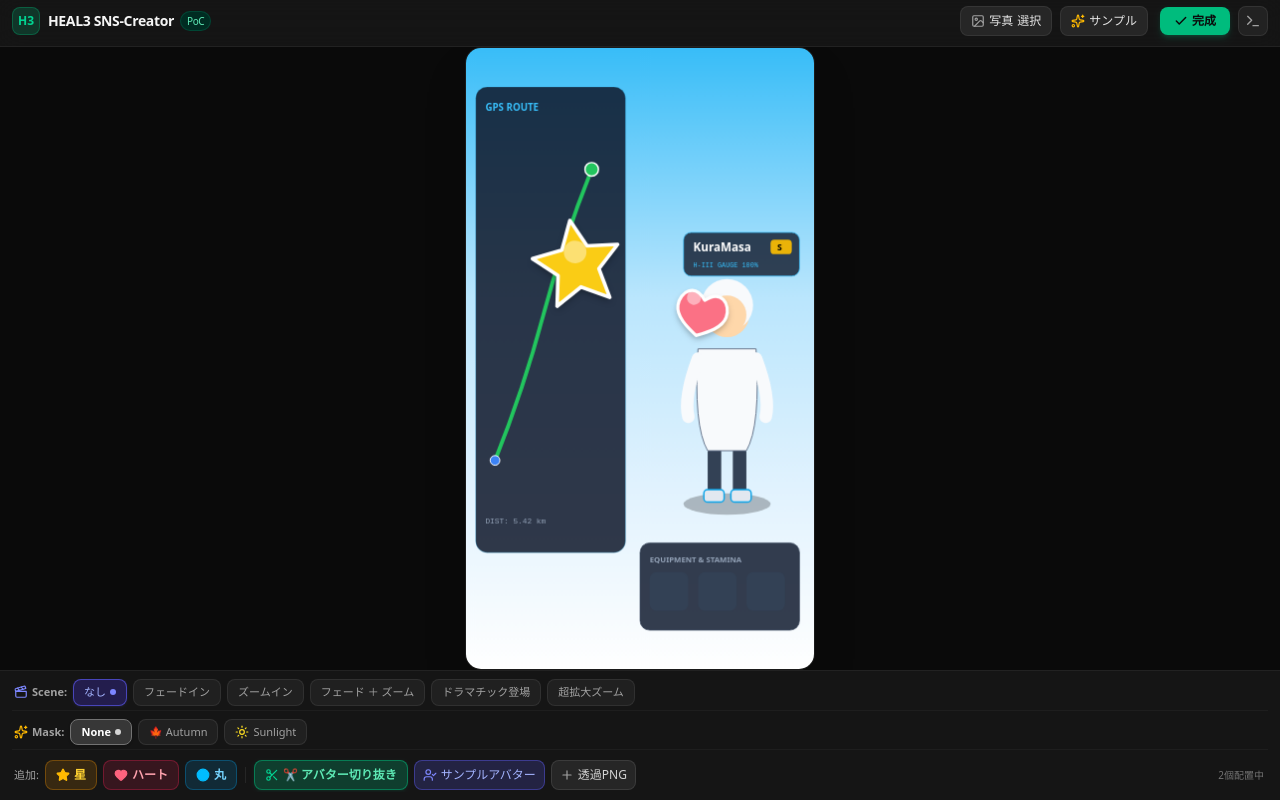
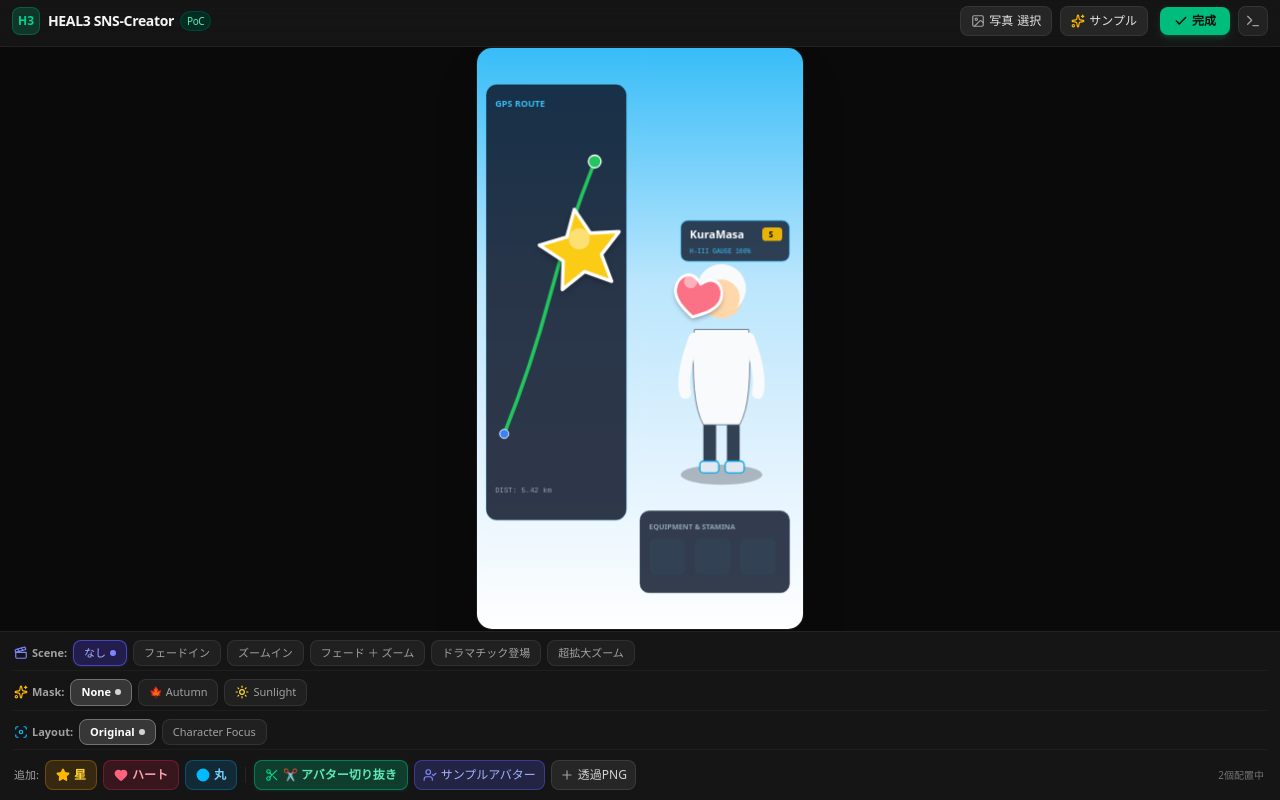
Before and after one commit to KuraMasajapan/HEAL3-SNS-CREATOR, a React (Vite) app: page / in a window 1280 px wide. Built offline with nearby package versions, Linux system fonts and the light colour scheme.

Commit message:
feat: add layout mode support
Introduce LayoutMode type and state to support switching between 'original' and 'character_focus' views, including implementation of center-focused cropping in the renderer.

```diff
--- a/src/App.tsx
+++ b/src/App.tsx
@@ -5,7 +5,7 @@
  */
 
 import { useCallback, useEffect, useState } from 'react';
-import { BaseImageState, DeveloperInfoData, MaskConfig, MotionId, SceneMotionId, StampItem, StampType } from './engine/types.ts';
+import { BaseImageState, DeveloperInfoData, LayoutMode, MaskConfig, MotionId, SceneMotionId, StampItem, StampType } from './engine/types.ts';
 import { calculateExportDimensions, ExportQuality, QUALITY_PRESETS } from './engine/config.ts';
 import { createForegroundItem, loadPresetImage, SAMPLE_AVATAR_DATA_URL, SAMPLE_PRESETS, SamplePreset } from './engine/sampleImages.ts';
 import { detectDeviceBrowser, getCurrentViewportDimensions, initViewportHeightSync, processUserImage } from './engine/viewport.ts';
@@ -70,6 +70,9 @@ export default function App() {
     type: 'none',
     intensity: 'medium',
   });
+
+  // Layout state (Minimal PoC: Original vs Character Focus)
+  const [layoutMode, setLayoutMode] = useState<LayoutMode>('original');
 
   // Stamps & Foreground Items collection (normalized coordinates)
   const [stamps, setStamps] = useState<StampItem[]>(INITIAL_STAMPS);
@@ -364,7 +367,8 @@ export default function App() {
           setExportProgress(percent);
           setExportStatusText(text);
         },
-        maskConfig
+        maskConfig,
+        layoutMode
       );
 
       setExportResult(result);
@@ -387,7 +391,7 @@ export default function App() {
     } finally {
       setIsExporting(false);
     }
-  }, [baseImage, stamps, sceneMotionId, preferredExportMode, exportQuality, maskConfig]);
+  }, [baseImage, stamps, sceneMotionId, preferredExportMode, exportQuality, maskConfig, layoutMode]);
 
   // Handle "完成" (Finish)
   const handleFinishClick = () => {
@@ -448,6 +452,7 @@ export default function App() {
           sceneMotionId={sceneMotionId}
           sceneMotionTrigger={sceneMotionTrigger}
           maskConfig={maskConfig}
+          layoutMode={layoutMode}
           isFinishedMode={isFinishedMode}
           onSelectStamp={setSelectedStampId}
           onUpdateStamp={handleUpdateStamp}
@@ -463,6 +468,7 @@ export default function App() {
           selectedStamp={selectedStamp}
           sceneMotionId={sceneMotionId}
           maskConfig={maskConfig}
+          layoutMode={layoutMode}
           hasBaseImage={baseImage.isLoaded}
           onOpenAvatarExtract={() => setIsAvatarExtractOpen(true)}
           onUpdateSceneMotion={(id) => {
@@ -474,6 +480,7 @@ export default function App() {
             }));
           }}
           onUpdateMask={setMaskConfig}
+          onUpdateLayout={setLayoutMode}
           onAddStamp={handleAddStamp}
           onAddForegroundSample={handleAddForegroundSample}
           onAddForegroundFile={handleAddForegroundFile}
--- a/src/components/CanvasStage.tsx
+++ b/src/components/CanvasStage.tsx
@@ -6,7 +6,7 @@
  */
 
 import React, { useEffect, useRef, useState } from 'react';
-import { BaseImageState, MaskConfig, SceneMotionId, StampItem } from '../engine/types.ts';
+import { BaseImageState, LayoutMode, MaskConfig, SceneMotionId, StampItem } from '../engine/types.ts';
 import { renderScene } from '../engine/renderer.ts';
 import { createInitialGestureState, GestureState, hitTestRotateHandle, hitTestStamp } from '../engine/gestures.ts';
 import { POC_CONFIG } from '../engine/config.ts';
@@ -18,6 +18,7 @@ interface CanvasStageProps {
   sceneMotionId: SceneMotionId;
   sceneMotionTrigger?: number;
   maskConfig?: MaskConfig;
+  layoutMode?: LayoutMode;
   isFinishedMode: boolean;
   onSelectStamp: (id: string | null) => void;
   onUpdateStamp: (stamp: StampItem) => void;
@@ -32,6 +33,7 @@ export default function CanvasStage({
   sceneMotionId,
   sceneMotionTrigger,
   maskConfig,
+  layoutMode = 'original',
   isFinishedMode,
   onSelectStamp,
   onUpdateStamp,
@@ -51,6 +53,9 @@ export default function CanvasStage({
 
   const maskConfigRef = useRef<MaskConfig | undefined>(maskConfig);
   maskConfigRef.current = maskConfig;
+
+  const layoutModeRef = useRef<LayoutMode>(layoutMode);
+  layoutModeRef.current = layoutMode;
 
   const sceneMotionIdRef = useRef<SceneMotionId>(sceneMotionId);
   sceneMotionIdRef.current = sceneMotionId;
@@ -160,9 +165,11 @@ export default function CanvasStage({
               activeManipulatingId: gestureStateRef.current.activeStampId,
               dpr: displayMetrics.dpr,
               maskConfig: maskConfigRef.current,
+              layoutMode: layoutModeRef.current,
             },
             sceneElapsedMs,
-            maskConfigRef.current
+            maskConfigRef.current,
+            layoutModeRef.current
           );
         }
       }
--- a/src/components/Toolbar.tsx
+++ b/src/components/Toolbar.tsx
@@ -9,8 +9,8 @@
  */
 
 import React, { useRef } from 'react';
-import { Star, Heart, Circle, Trash2, Zap, Palette, Clapperboard, Plus, UserCheck, ZoomIn, ZoomOut, RotateCcw, Scissors, Sparkles, Sun } from 'lucide-react';
-import { MaskConfig, MaskIntensity, MotionId, SceneMotionId, StampItem, StampType } from '../engine/types.ts';
+import { Star, Heart, Circle, Trash2, Zap, Palette, Clapperboard, Plus, UserCheck, ZoomIn, ZoomOut, RotateCcw, Scissors, Sparkles, Sun, Focus } from 'lucide-react';
+import { LayoutMode, MaskConfig, MaskIntensity, MotionId, SceneMotionId, StampItem, StampType } from '../engine/types.ts';
 import { MOTION_RECIPES, SCENE_MOTION_RECIPES } from '../engine/motion.ts';
 
 interface ToolbarProps {
@@ -18,10 +18,12 @@ interface ToolbarProps {
   selectedStamp: StampItem | null;
   sceneMotionId: SceneMotionId;
   maskConfig: MaskConfig;
+  layoutMode: LayoutMode;
   hasBaseImage?: boolean;
   onOpenAvatarExtract?: () => void;
   onUpdateSceneMotion: (sceneMotionId: SceneMotionId) => void;
   onUpdateMask: (maskConfig: MaskConfig) => void;
+  onUpdateLayout: (layoutMode: LayoutMode) => void;
   onAddStamp: (type: StampType) => void;
   onAddForegroundSample: () => void;
   onAddForegroundFile: (file: File) => void;
@@ -46,10 +48,12 @@ export default function Toolbar({
   selectedStamp,
   sceneMotionId,
   maskConfig,
+  layoutMode,
   hasBaseImage,
   onOpenAvatarExtract,
   onUpdateSceneMotion,
   onUpdateMask,
+  onUpdateLayout,
   onAddStamp,
   onAddForegroundSample,
   onAddForegroundFile,
@@ -213,6 +217,42 @@ export default function Toolbar({
             })}
           </div>
         )}
+      </div>
+
+      {/* Layout Selection Bar (Minimal PoC: Original / Character Focus) */}
+      <div id="layout-controls-bar" className="flex items-center gap-1.5 overflow-x-auto pb-1 scrollbar-none border-b border-neutral-800/60">
+        <div className="flex items-center gap-1 text-[11px] font-semibold text-neutral-400 pl-0.5 flex-shrink-0">
+          <Focus className="w-3.5 h-3.5 text-sky-400" />
+          <span>Layout:</span>
+        </div>
+
+        {/* Original button */}
+        <button
+          id="btn-layout-original"
+          onClick={() => onUpdateLayout('original')}
+          className={`text-[11px] font-medium px-2.5 py-1 rounded-lg border transition whitespace-nowrap active:scale-95 flex items-center gap-1 flex-shrink-0 ${
+            layoutMode === 'original'
+              ? 'bg-neutral-700/80 text-white border-neutral-500 font-semibold shadow-sm'
+              : 'bg-neutral-800/70 text-neutral-400 border-neutral-700/60 hover:bg-neutral-700/60 hover:text-neutral-300'
+          }`}
+        >
+          <span>Original</span>
+          {layoutMode === 'original' && <span className="w-1.5 h-1.5 rounded-full bg-neutral-300" />}
+        </button>
+
+        {/* Character Focus button */}
+        <button
+          id="btn-layout-character-focus"
+          onClick={() => onUpdateLayout('character_focus')}
+          className={`text-[11px] font-medium px-2.5 py-1 rounded-lg border transition whitespace-nowrap active:scale-95 flex items-center gap-1 flex-shrink-0 ${
+            layoutMode === 'character_focus'
+              ? 'bg-sky-600/30 text-sky-200 border-sky-500/60 font-semibold shadow-sm shadow-sky-500/10'
+              : 'bg-neutral-800/70 text-neutral-400 border-neutral-700/60 hover:bg-neutral-700/60 hover:text-neutral-300'
+          }`}
+        >
+          <span>Character Focus</span>
+          {layoutMode === 'character_focus' && <span className="w-1.5 h-1.5 rounded-full bg-sky-400" />}
+        </button>
       </div>
 
       {/* If an item is selected, show item-specific properties */}
--- a/src/engine/renderer.ts
+++ b/src/engine/renderer.ts
@@ -9,7 +9,7 @@
  * - Renders selection bounding indicator & transform hints
  */
 
-import { BaseImageState, MaskConfig, SceneMotionId, StampItem } from './types.ts';
+import { BaseImageState, LayoutMode, MaskConfig, SceneMotionId, StampItem } from './types.ts';
 import { getMotionRecipe, getSceneMotionRecipe } from './motion.ts';
 import { renderAutumnMask } from './masks/autumnMask.ts';
 import { renderSunlightMask } from './masks/sunlightMask.ts';
@@ -20,6 +20,7 @@ export interface RenderOptions {
   activeManipulatingId?: string | null;
   dpr?: number;
   maskConfig?: MaskConfig;
+  layoutMode?: LayoutMode;
 }
 
 /**
@@ -284,7 +285,8 @@ export function renderScene(
   totalDurationMs?: number,
   options: RenderOptions = {},
   sceneTimeMs?: number,
-  maskConfig?: MaskConfig
+  maskConfig?: MaskConfig,
+  layoutMode?: LayoutMode
 ): void {
   // Clear canvas
   ctx.clearRect(0, 0, canvasWidth, canvasHeight);
@@ -325,8 +327,32 @@ export function renderScene(
   ctx.translate(-originPxX, -originPxY);
 
   // --- Layer 1: BASE Image ---
+  const activeLayout = layoutMode || options.layoutMode || 'original';
   if (baseImage.image && baseImage.isLoaded) {
-    ctx.drawImage(baseImage.image, 0, 0, canvasWidth, canvasHeight);
+    if (activeLayout === 'character_focus') {
+      ctx.save();
+      // Clip to canvas frame so scaled content remains inside canvas
+      ctx.beginPath();
+      ctx.rect(0, 0, canvasWidth, canvasHeight);
+      ctx.clip();
+
+      // Fixed preset: scale 1.24x, focusing on character center (X: 0.56, Y: 0.52)
+      // and gently bringing them towards center-stage (X: 0.50, Y: 0.48)
+      const scale = 1.24;
+      const focusX = 0.56;
+      const focusY = 0.52;
+      const targetX = 0.50;
+      const targetY = 0.48;
+
+      ctx.translate(targetX * canvasWidth, targetY * canvasHeight);
+      ctx.scale(scale, scale);
+      ctx.translate(-focusX * canvasWidth, -focusY * canvasHeight);
+
+      ctx.drawImage(baseImage.image, 0, 0, canvasWidth, canvasHeight);
+      ctx.restore();
+    } else {
+      ctx.drawImage(baseImage.image, 0, 0, canvasWidth, canvasHeight);
+    }
   } else {
     // Default elegant backdrop if no image loaded yet
     const grad = ctx.createLinearGradient(0, 0, canvasWidth, canvasHeight);
--- a/src/engine/types.ts
+++ b/src/engine/types.ts
@@ -16,6 +16,11 @@ export interface MaskConfig {
   type: MaskType;
   intensity: MaskIntensity;
 }
+
+/**
+ * Layout Modes (Minimal PoC: Original vs Character Focus)
+ */
+export type LayoutMode = 'original' | 'character_focus';
 
 /**
  * Scene Motion IDs (Controls the entire artwork presentation, distinct from Item Motion)
```
Also changed, not shown: src/engine/exporter.ts (+22 -14 lines).
